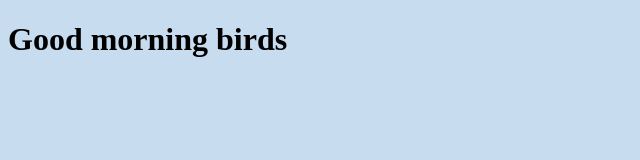
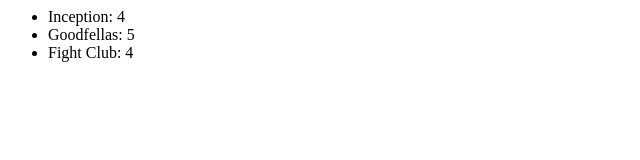
Before and after one commit to bethanyfish/css-birbs, a plain HTML site: page index.html in a window 1280 px wide. Shown: the whole page, without its empty margins (0-640 px from the left). Drawn offline with Linux system fonts and the light colour scheme.

Commit message:
Updated with template basics

```diff
--- a/index.html
+++ b/index.html
@@ -1,13 +1,46 @@
-<!doctype html>
-<html lang="en">
-  <head>
-    <meta charset="utf-8"/>
-    <meta name="viewport" content="width=device-width,initial-scale=1"/>
-    <meta name="description" content="Birds drawn in CSS"/>
-    <title>Birbs of CSS</title>
-    <link href="birbs.css" rel="stylesheet">
-  </head>
-  <body>
-    <h1>Good morning birds</h1>
-  </body>
+<html>
+
+    <body>
+
+        <!-- Adapted from http://codoki.com/2015/09/01/native-javascript-templating/ -->
+        <!-- Implemented Marcos Correia's suggestion - refer to article comments -->
+
+        <ul id="list"></ul>
+
+        <script id="my-template" type="x-template">
+            <span class="movie-name">{name}</span>:
+            <span class="movie-rating">{rating}</span>
+        </script>
+
+        <script>
+
+            // Simple array of movies
+            var movies = [
+                { "name" : "Inception", "rating": "4" },
+                { "name" : "Goodfellas", "rating": "5" },
+                { "name" : "Fight Club", "rating": "4" },
+            ];
+
+            // Loop through the movie array and append each list item
+            movies.forEach(function(movie) {
+
+                // get template from tag
+                var template = document.getElementById("my-template").innerHTML;
+
+                // replace placeholders with values from movie object
+                for (var key in movie) {
+                    template = template.replace (new RegExp("{"+key+"}", 'g'), movie[key]);
+                }
+
+                // add to the list
+                el = document.createElement('li');
+                el.innerHTML = template;
+                document.getElementById("list").appendChild(el);
+
+            });
+
+        </script>
+
+    </body>
+
 </html>
```
